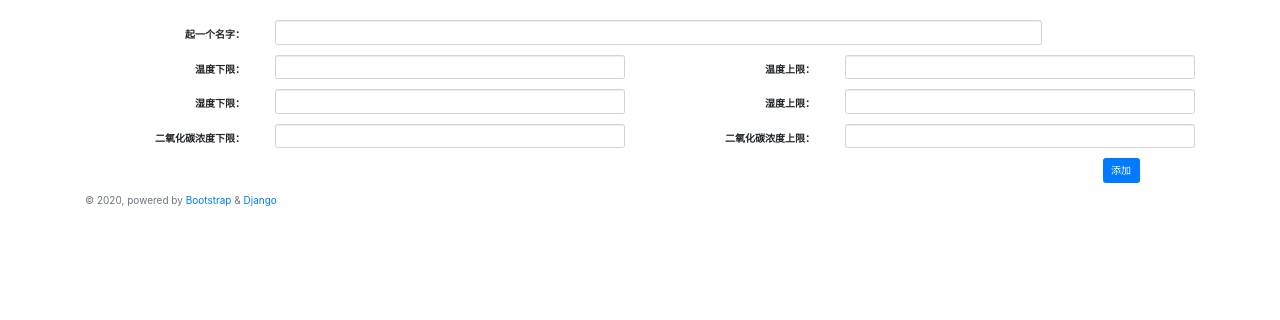
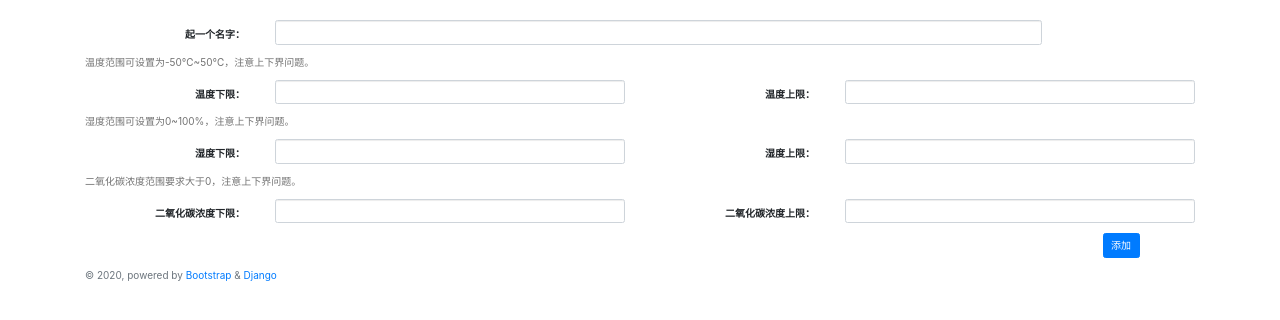
Before and after one commit to waser1999/mysite, a Django app: page /add.html in a window 1280 px wide. Shown: the part 212-532 px from the top of the page. Run offline with Django 3.2, Linux system fonts and the light colour scheme; some libraries are stand-ins or nearby versions.

Commit message:
0.5.5 界面更改

```diff
--- a/siteapp/templates/add.html
+++ b/siteapp/templates/add.html
@@ -14,6 +14,9 @@
         <input type="text" name="plant" required class="form-control col-sm-10" id="exampleInputName2">
       </div>
     </div>
+    <div>
+      <span id="helpBlock" class="help-block">温度范围可设置为-50℃~50℃，注意上下界问题。</span>
+    </div>
     <div class="form-group">
       <label for="exampleInputName2" class="col-sm-2 control-label">温度下限：</label>
       <div class="col-sm-4">
@@ -24,6 +27,9 @@
         <input type="text" class="form-control" required id="exampleInputName2" name="temp_u">
       </div>
     </div>
+    <div>
+      <span id="helpBlock" class="help-block">湿度范围可设置为0~100%，注意上下界问题。</span>
+    </div>
     <div class="form-group">
       <label for="exampleInputName2" class="col-sm-2 control-label">湿度下限：</label>
       <div class="col-sm-4">
@@ -33,6 +39,9 @@
       <div class="col-sm-4">
         <input type="text" class="form-control" required id="exampleInputName2" name="humi_u">
       </div>
+    </div>
+    <div>
+      <span id="helpBlock" class="help-block">二氧化碳浓度范围要求大于0，注意上下界问题。</span>
     </div>
     <div class="form-group">
       <label for="exampleInputName2" class="col-sm-2 control-label">二氧化碳浓度下限：</label>
```
